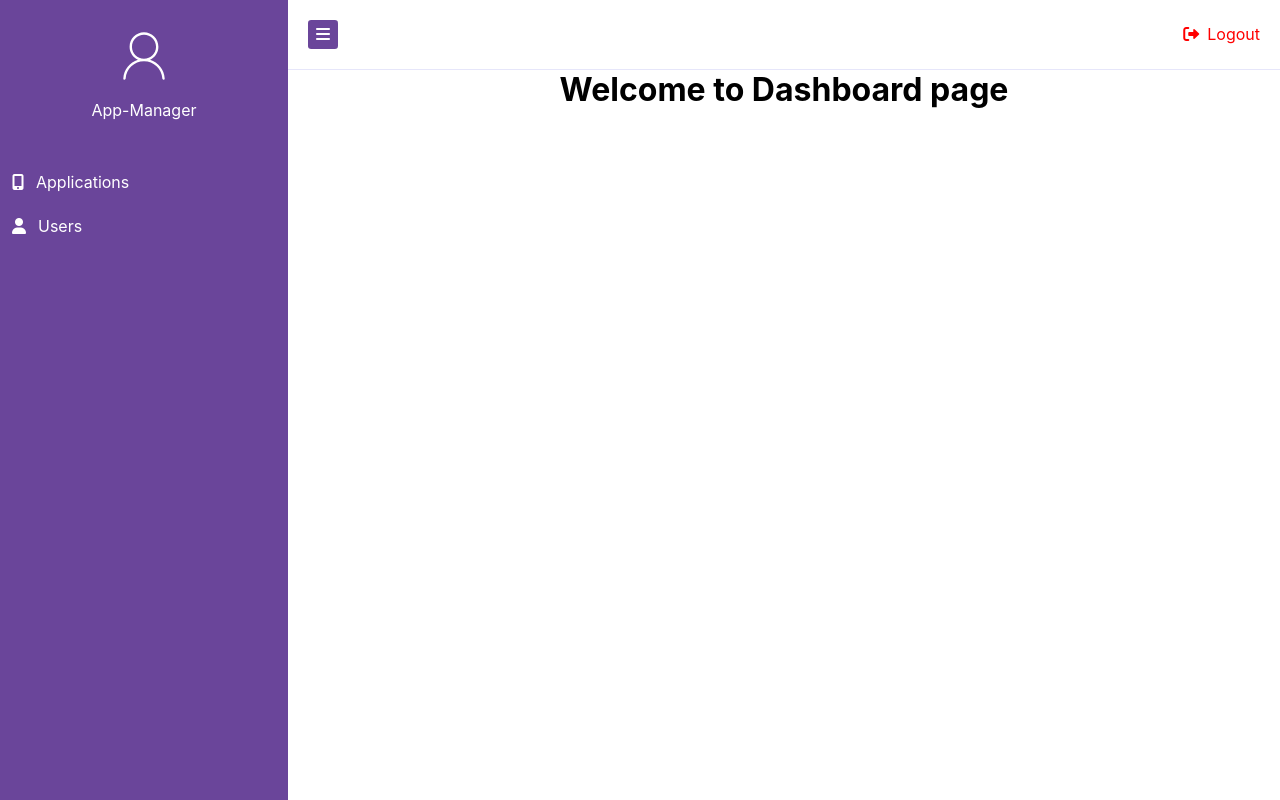
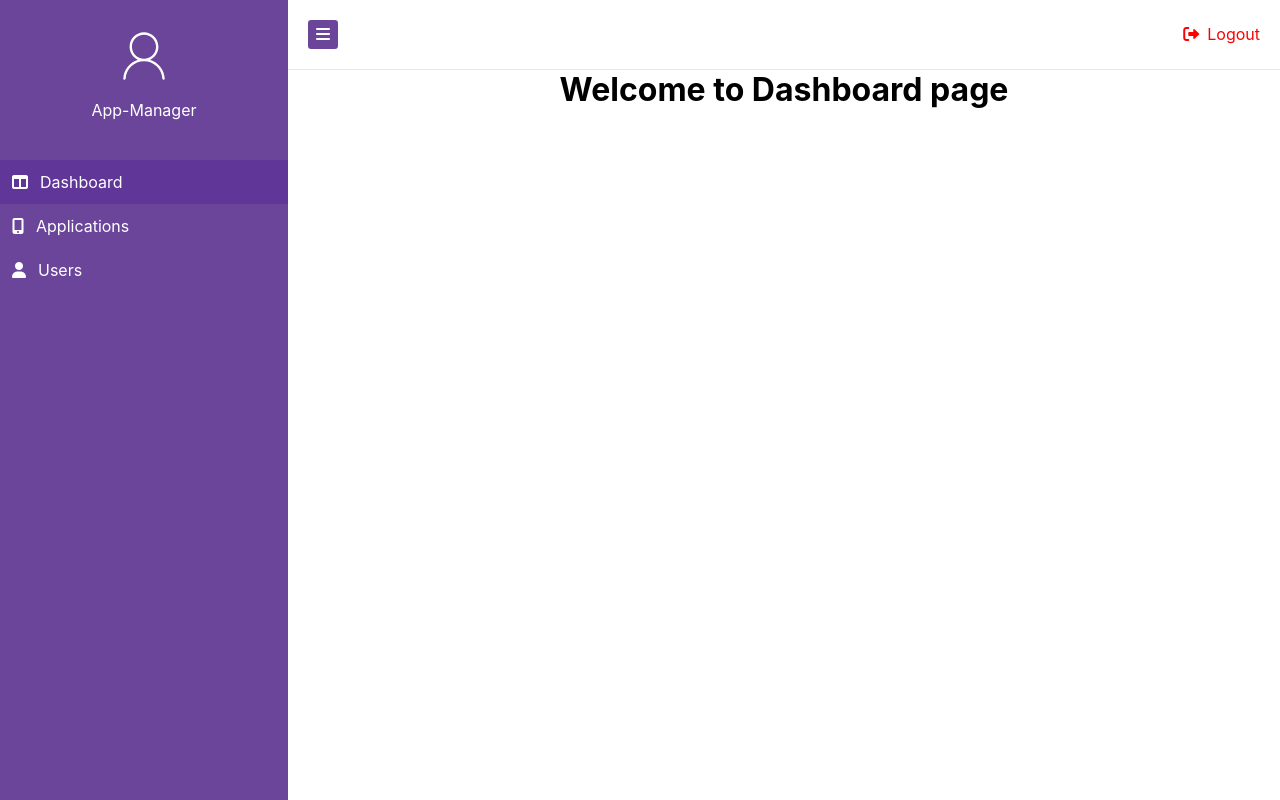
Before and after one commit to manavjasani/App-manager, a React (Create React App) app: page / in a window 1280 px wide. Both pictures are taken after a click on the button "LOGIN". Built offline with nearby package versions, Linux system fonts and the light colour scheme; no server answers.

Commit message:
Fix toggle sidebar and active sidebar

```diff
--- a/src/layout/Connector.js
+++ b/src/layout/Connector.js
@@ -1,26 +1,25 @@
-import React, { useEffect } from "react";
+import React, { useEffect, useState } from "react";
 import Navbar from "./Navbar";
 import Sidebar from "./Sidebar";
 import "./Connector.css";
 import { Outlet } from "react-router";
-// import UserListPage from "../modules/UserPage/UserListPage";
 
 const Connector = () => {
-  // useEffect(() => {
-  //   localStorage.getItem("id");
-  //   // const token = localStorage.getItem("token");
-  // }, []);
+  const [toggle, setToggle] = useState(false);
+
+  const toggleMenu = () => {
+    setToggle(!toggle);
+  };
 
   return (
     <>
       <div className="Main-page">
         <div>
-          <Sidebar />
+          <Sidebar toggle={toggle} />
         </div>
         <div className="Main-page_secondary">
-          <Navbar />
+          <Navbar toggle={toggleMenu} />
           <Outlet />
-          {/* <UserListPage /> */}
         </div>
       </div>
     </>
--- a/src/layout/Layout.css
+++ b/src/layout/Layout.css
@@ -51,6 +51,7 @@
   height: 100%;
   min-height: 100vh;
   color: var(--white-color);
+  transition: all 0.5s ease-in;
 }
 
 .Sidebar_list-head {
@@ -90,3 +91,22 @@
 .Sidebar_list-component a span {
   padding-left: 0.75rem;
 }
+
+.sidebar_name_active {
+  background-color: var(--dark-primary-color);
+}
+
+/*---sidebar toggle---*/
+
+.Sidebar_toggle {
+  width: 5rem;
+  background-color: var(--primary-color);
+  height: 100%;
+  min-height: 100vh;
+  color: var(--white-color);
+  transition: all 0.5s ease-in;
+}
+
+.Sidebar_toggle ul li {
+  text-align: center;
+}
--- a/src/layout/Navbar.js
+++ b/src/layout/Navbar.js
@@ -3,14 +3,8 @@ import { useDispatch } from "react-redux";
 import { logout } from "../store/slice/loginSlice";
 import "./Layout.css";
 
-const Navbar = () => {
-  const [sideToggle, setSideToggle] = useState(false);
-
+const Navbar = ({ toggle }) => {
   const dispatch = useDispatch();
-
-  const sideToggleHandler = () => {
-    setSideToggle(!sideToggle);
-  };
 
   const logoutHandler = () => {
     dispatch(logout());
@@ -20,7 +14,7 @@ const Navbar = () => {
     <div className="Navbar">
       <ul className="Navbar_list">
         <li>
-          <a onClick={sideToggleHandler}>
+          <a onClick={toggle}>
             <i className="fas fa-bars"></i>
           </a>
         </li>
--- a/src/layout/Sidebar.js
+++ b/src/layout/Sidebar.js
@@ -1,9 +1,60 @@
 import React from "react";
 import { Link } from "react-router-dom";
 import userImg from "../assets/user.svg";
+import { useLocation } from "react-router";
 import "./Layout.css";
 
-const Sidebar = ({ sideToggle }) => {
+const Sidebar = ({ toggle }) => {
+  const location = useLocation();
+  const path = location.pathname;
+
+  if (toggle) {
+    return (
+      <div className="Sidebar_toggle">
+        <ul>
+          <li className="Sidebar_list-head">
+            <div className="Sidebar_img_container">
+              <img src={userImg} alt="user_logo" />
+            </div>
+            {/* <Link to="/dashboard">
+              <span>App-Manager</span>
+            </Link> */}
+          </li>
+          <li
+            className={`Sidebar_list-component ${
+              path.includes("dashboard") ? "sidebar_name_active" : ""
+            }`}
+          >
+            <Link to="/dashboard">
+              <i className="fas fa-columns"></i>
+              {/* <span>Dashboard</span> */}
+            </Link>
+          </li>
+          <li
+            className={`Sidebar_list-component ${
+              path.includes("application") ? "sidebar_name_active" : ""
+            }`}
+          >
+            <Link to="/applications">
+              <i className="fas fa-mobile-alt"></i>
+              {/* <span>Applications</span> */}
+            </Link>
+          </li>
+          <li
+            className={`Sidebar_list-component ${
+              path.includes("user") ? "sidebar_name_active" : ""
+            }`}
+          >
+            <Link to="/users">
+              <i className="fas fa-user"></i>
+              {/* <span>Users</span> */}
+            </Link>
+          </li>
+        </ul>
+      </div>
+    );
+  }
+
   return (
     <div className="Sidebar">
       <ul>
@@ -15,13 +66,31 @@ const Sidebar = ({ sideToggle }) => {
             <span>App-Manager</span>
           </Link>
         </li>
-        <li className="Sidebar_list-component">
+        <li
+          className={`Sidebar_list-component ${
+            path.includes("dashboard") ? "sidebar_name_active" : ""
+          }`}
+        >
+          <Link to="/dashboard">
+            <i className="fas fa-columns"></i>
+            <span>Dashboard</span>
+          </Link>
+        </li>
+        <li
+          className={`Sidebar_list-component ${
+            path.includes("application") ? "sidebar_name_active" : ""
+          }`}
+        >
           <Link to="/applications">
             <i className="fas fa-mobile-alt"></i>
             <span>Applications</span>
           </Link>
         </li>
-        <li className="Sidebar_list-component">
+        <li
+          className={`Sidebar_list-component ${
+            path.includes("user") ? "sidebar_name_active" : ""
+          }`}
+        >
           <Link to="/users">
             <i className="fas fa-user"></i>
             <span>Users</span>
--- a/src/modules/UserPage/UserPage.css
+++ b/src/modules/UserPage/UserPage.css
@@ -243,7 +243,6 @@
 }
 
 .app-name {
-  width: 80%;
   background: var(--primary-color);
   padding: 0.5rem 0.75rem;
   color: var(--white-color);
```
